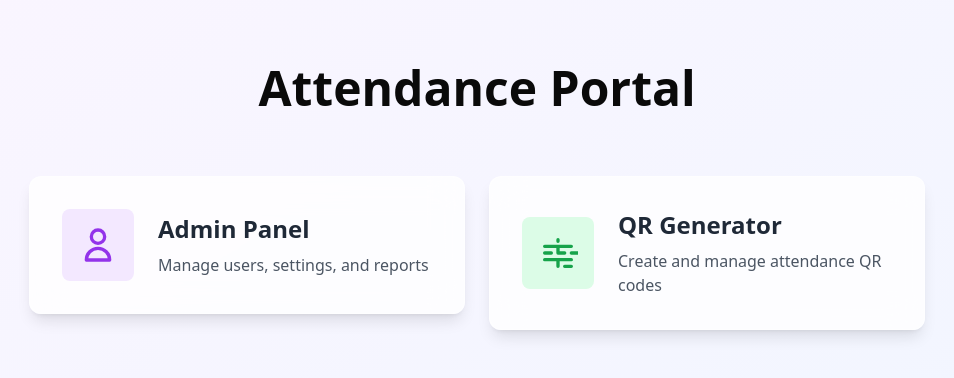
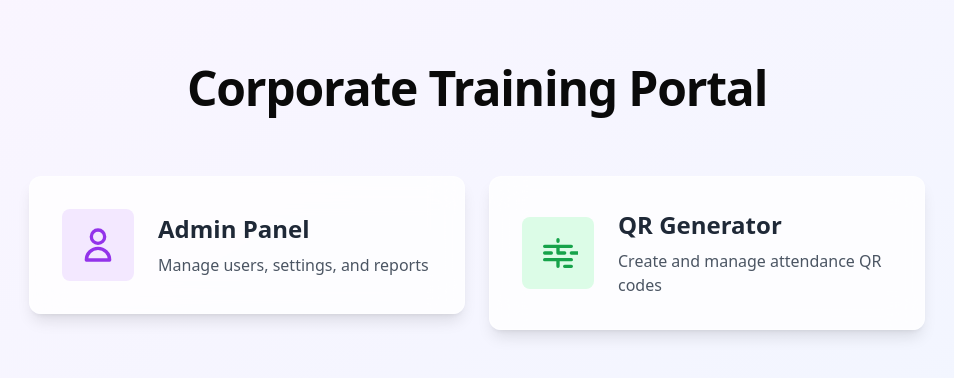
Before and after one commit to CodeAfu/attendance-system, a Next.js app: page / in a window 1280 px wide. Shown: the top 378 px of the page, without its empty margins (163-1117 px from the left). Built offline with nearby package versions, Linux system fonts and the light colour scheme.

Commit message:
Fixed bg color issues due to installation of shadcn

```diff
--- a/src/app/attendance/form/page.tsx
+++ b/src/app/attendance/form/page.tsx
@@ -21,10 +21,8 @@ export default async function FormPage({
   }
 
   return (
-    <div className="bg-purple-50">
-      <div className="container">
-        <AttendanceForm title="Attendance" data={parsedSearchParams.data} />
-      </div>
+    <div className="container">
+      <AttendanceForm title="Attendance" data={parsedSearchParams.data} />
     </div>
   );
 }
--- a/src/app/globals.css
+++ b/src/app/globals.css
@@ -9,7 +9,7 @@
 @layer base {
   :root {
 
-    --background: 0 0% 100%;
+    --background: 270, 100%, 98.04%;
 
     --foreground: 0 0% 3.9%;
 
--- a/src/app/page.tsx
+++ b/src/app/page.tsx
@@ -6,7 +6,7 @@ export default function Home() {
       <div className="container mx-auto px-4 py-12">
         <div className="max-w-4xl mx-auto">
           <div className="text-center mb-16 lg:mt-12">
-            <h1 className="text-5xl font-bold mb-4">Attendance Portal</h1>
+            <h1 className="scroll-m-20 text-4xl lg:text-5xl font-extrabold tracking-tight mb-4">Corporate Training Portal</h1>
           </div>
 
           <div className="grid grid-cols-1 md:grid-cols-2 gap-6">
@@ -34,7 +34,7 @@ export default function Home() {
                     </svg>
                   </div>
                   <div className="text-left">
-                    <h2 className="text-2xl font-bold text-gray-800 mb-2">
+                    <h2 className="scroll-m-20 text-2xl font-bold text-gray-800 mb-2">
                       Admin Panel
                     </h2>
                     <p className="text-gray-600">
--- a/src/app/qr/page.tsx
+++ b/src/app/qr/page.tsx
@@ -6,7 +6,7 @@ export default async function QRPage() {
   // const course = (await params).slug;
 
   return (
-    <div className="min-h-screen flex flex-col bg-purple-50">
+    <div className="min-h-screen flex flex-col">
       <div className="container flex-1 flex flex-col">
         <QRSection />
       </div>
--- a/src/components/ui/combobox.tsx
+++ b/src/components/ui/combobox.tsx
@@ -44,7 +44,7 @@ export function ComboBox({
           variant="outline"
           role="combobox"
           aria-expanded={open}
-          className="w-[200px] justify-between"
+          className="w-[200px] justify-between bg-white"
         >
           {selectedItem ? selectedItem.label : placeholderText}
           <ChevronsUpDown className="opacity-50" />
```
